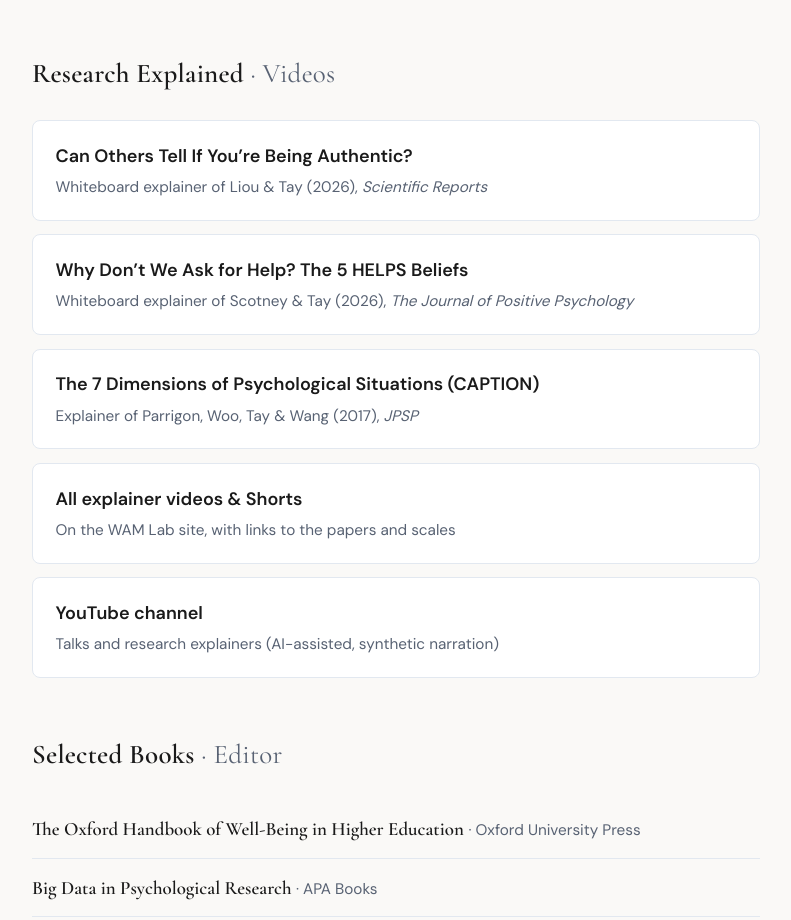
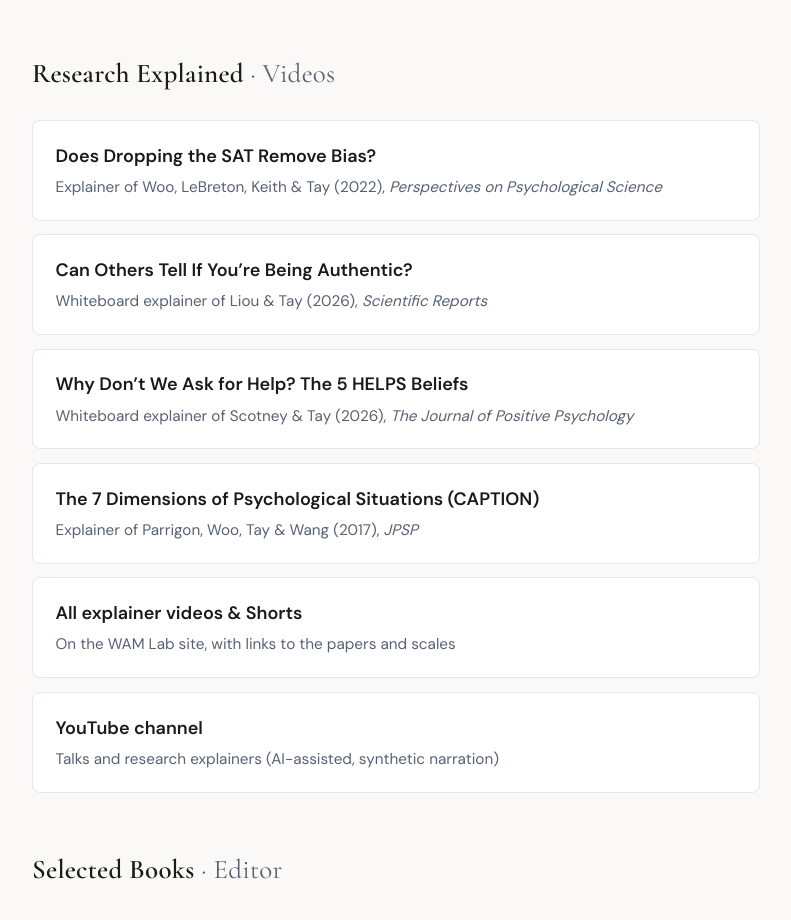
Before and after one commit to expiltay/louistay.github.io, a plain HTML site: page index.html in a window 1280 px wide. Shown: the part 3918-4838 px from the top of the page, without its empty margins (244-1035 px from the left). Drawn offline with nearby package versions, Linux system fonts and the light colour scheme.

Commit message:
Add standardized-testing explainer to Research Explained
Co-Authored-By: Claude Opus 5.5 (1M context) <noreply@anthropic.com>

```diff
--- a/index.html
+++ b/index.html
@@ -886,6 +886,13 @@
         <section aria-label="Research explainer videos">
             <h2>Research Explained <span class="subtle">· Videos</span></h2>
             <div class="links">
+                <a href="https://www.youtube.com/watch?v=__bW-0pBF-k" class="link-card">
+                    <div>
+                        <div class="title">Does Dropping the SAT Remove Bias?</div>
+                        <div class="desc">Explainer of Woo, LeBreton, Keith &amp; Tay (2022), <em>Perspectives on Psychological Science</em></div>
+                    </div>
+                    <span class="arrow">→</span>
+                </a>
                 <a href="https://www.youtube.com/watch?v=fbM6BprcQPw" class="link-card">
                     <div>
                         <div class="title">Can Others Tell If You&rsquo;re Being Authentic?</div>
```
